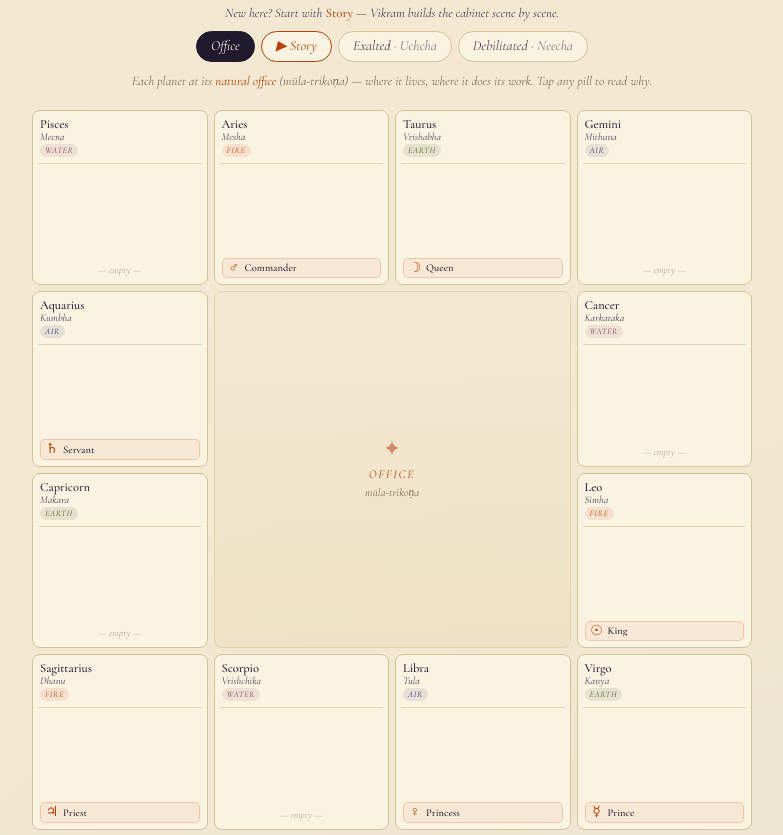
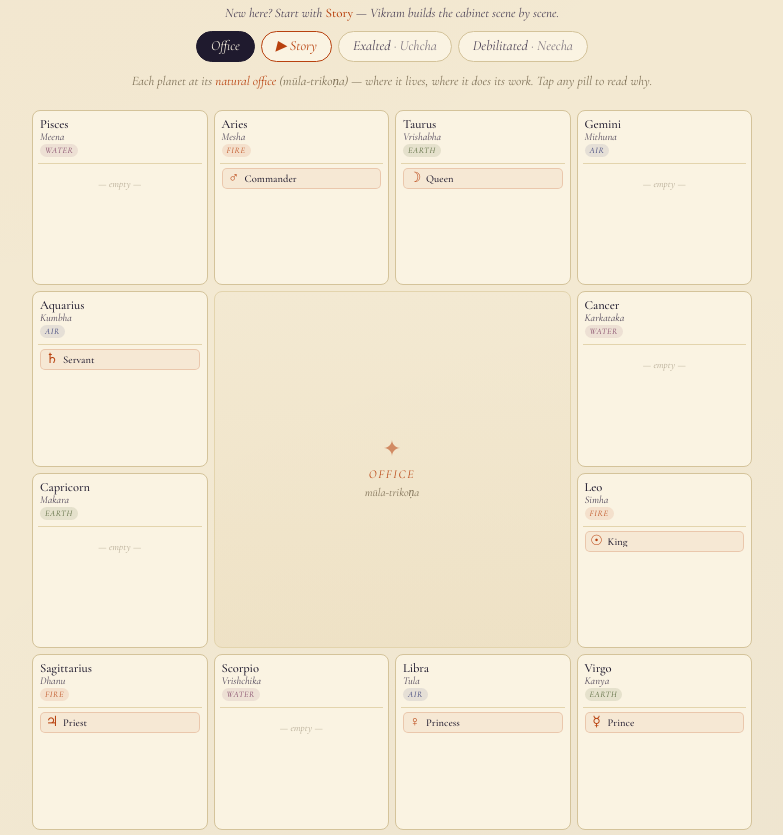
Before and after one commit to sreebalakrishnan/atvcompanion.in, a plain HTML site: page interactive.html in a window 1280 px wide. Shown: the part 925-1760 px from the top of the page, without its empty margins (248-1031 px from the left). Drawn offline with nearby package versions, Linux system fonts and the light colour scheme.

Commit message:
style: adjust chamber empty note spacing and fix hidden state override for story controls

```diff
--- a/interactive.html
+++ b/interactive.html
@@ -465,7 +465,6 @@
     flex-direction: column;
     align-items: stretch;
     gap: 3px;
-    margin-top: auto;
   }
   .chamber-empty-note {
     font-family: var(--display);
@@ -473,9 +472,8 @@
     font-size: 10px;
     color: var(--muted);
     text-align: center;
-    padding: 4px 0 0;
+    padding: 8px 0;
     opacity: .55;
-    margin-top: auto;
     animation: pill-in .35s cubic-bezier(.4,0,.2,1) backwards .1s;
   }
 
@@ -651,6 +649,9 @@
     gap: 14px;
     margin: 14px 0 8px;
   }
+  /* Required because .story-controls sets display:flex which would otherwise
+     override the [hidden] attribute's default display:none. */
+  .story-controls[hidden] { display: none; }
   .story-counter {
     font-family: var(--display);
     font-style: italic;
```
